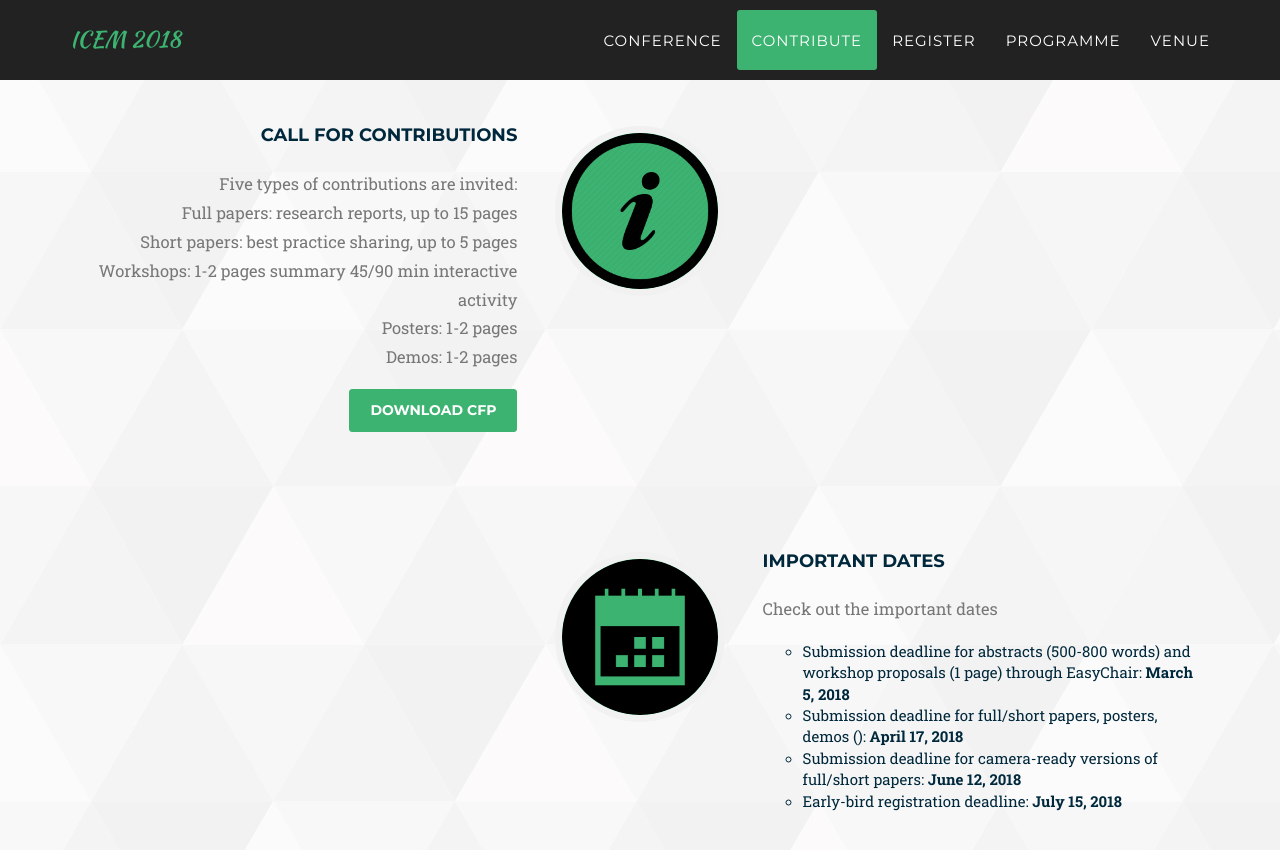
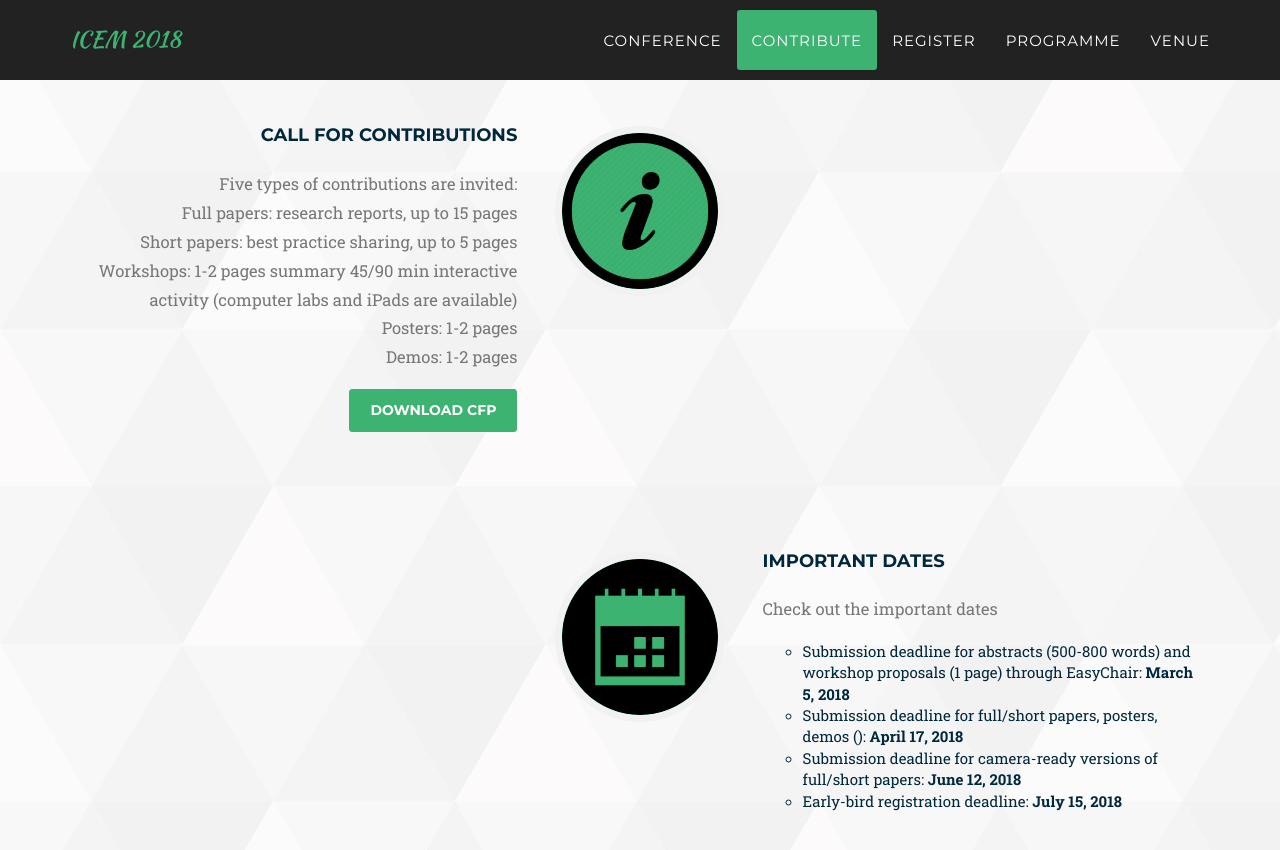
Before and after one commit to MJoosep/ICEM, a Jekyll site: the page built from index.html, in a window 1280 px wide and 900 px high, scrolled down 5366 px. Shown: the top 850 px of the window. Built offline with Jekyll 4.4.1, drawn with Linux system fonts in a browser that asks for light colours; some web fonts are replaced; some of the changed text lies outside the part shown.

Commit message:
Update contribute.html

```diff
--- a/_includes/2017_data/contribute.html
+++ b/_includes/2017_data/contribute.html
@@ -23,7 +23,7 @@
                                     <p class="text-muted">Five types of contributions are invited:
                                     <br>Full papers: research reports, up to 15 pages
                                     <br>Short papers: best practice sharing, up to 5 pages
-                                    <br>Workshops: 1-2 pages summary 45/90 min interactive activity
+                                    <br>Workshops: 1-2 pages summary 45/90 min interactive activity (computer labs and iPads are available)
                                     <br>Posters: 1-2 pages
                                     <br>Demos: 1-2 pages<br>
                                     </p>
@@ -78,7 +78,7 @@
                                     <p class="text-muted">If you do not plan to submit a short or full paper to research track, your abstract, poster or demo will be published in online proceedings by Tallinn University (ISBN). </p>
                                     <p class="text-muted">Use <a href="http://www.springer.com/gp/computer-science/lncs/conference-proceedings-guidelines">Springer LNCS template</a> for abstracts, workshops, posters and demos. The Springer LNET template for full and short papers submitted to research track will be made available soon.</p>
                                 </div>
-                                <a href="https://easychair.org/conferences/?conf=icem2018">Submit your contribution</a>
+                                <a href="https://easychair.org/conferences/?conf=icem2018" class="page-scroll btn btn-sm>Submit your contribution</a>
                             </div>
                         </li>
                         <!--li>
```
